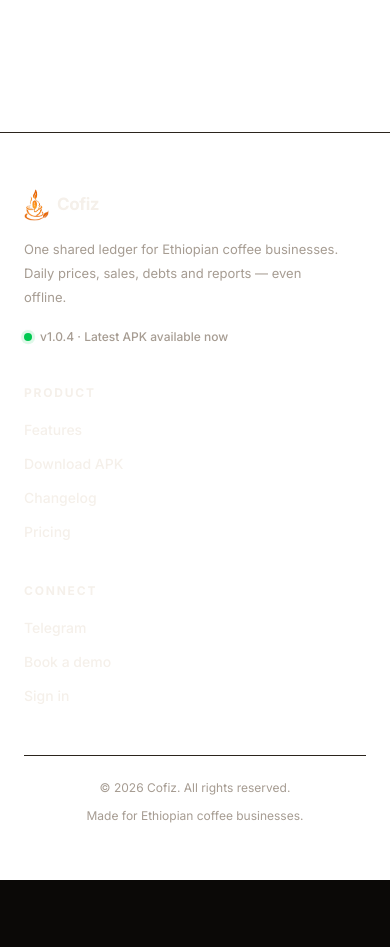
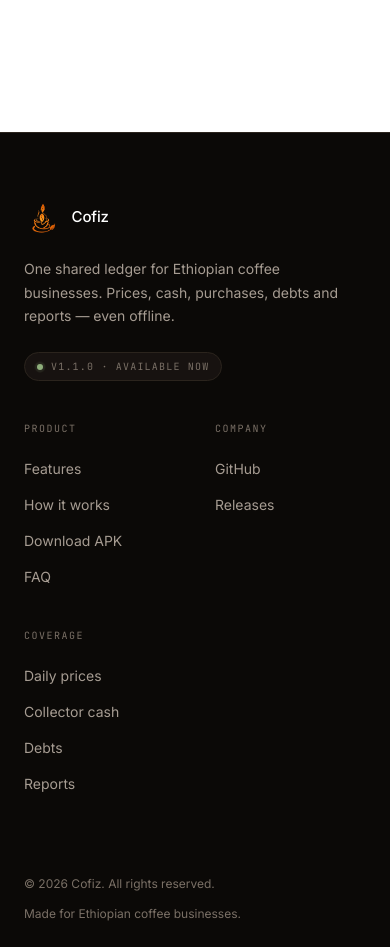
Before and after one commit to cofiz-org/cofiz-web, a Next.js app: page / in a window 390 px wide. Shown: the part 3440-4387 px from the top of the page. Before the commit the page ends 4320 px from the top, so only its background shows below. Built offline with nearby package versions, Linux system fonts and the light colour scheme.

Commit message:
feat: redesign footer

```diff
--- a/src/components/Footer.tsx
+++ b/src/components/Footer.tsx
@@ -1,92 +1,85 @@
-import Image from "next/image";
-import Link from "next/link";
+import Logo from "@/components/Logo";
+import { APK_URL, APK_VERSION, GITHUB_URL } from "@/site";
 
-const APK_URL = "https://github.com/cofiz-org/cofiz-dist/releases/latest";
-
-const product = [
+const columns = [
+  {
+    title: "Product",
+    links: [
       { label: "Features", href: "#features" },
+      { label: "How it works", href: "#how-it-works" },
       { label: "Download APK", href: APK_URL },
-  { label: "Changelog", href: "#changelog" },
-  { label: "Pricing", href: "#pricing" },
-];
-
-const connect = [
-  { label: "Telegram", href: "https://t.me/cofiz" },
-  { label: "Book a demo", href: "#demo" },
-  { label: "Sign in", href: "#signin" },
+      { label: "FAQ", href: "#faq" },
+    ],
+  },
+  {
+    title: "Company",
+    links: [
+      { label: "GitHub", href: GITHUB_URL },
+      {
+        label: "Releases",
+        href: "https://github.com/cofiz-org/cofiz-dist/releases",
+      },
+    ],
+  },
+  {
+    title: "Coverage",
+    links: [
+      { label: "Daily prices", href: "#prices" },
+      { label: "Collector cash", href: "#collectors" },
+      { label: "Debts", href: "#debts" },
+      { label: "Reports", href: "#reports" },
+    ],
+  },
 ];
 
 export default function Footer() {
   return (
-    <footer className="w-full border-t border-line bg-white">
-      <div className="mx-auto max-w-6xl px-6 py-14">
-        <div className="grid grid-cols-[2fr_1fr_1fr] gap-10 max-md:grid-cols-1">
-          <div>
-            <Link href="/" className="flex items-center gap-2">
-              <Image
-                src="/logo.png"
-                alt="Cofiz logo"
-                width={25}
-                height={32}
-                className="h-8 w-auto"
-                unoptimized
-              />
-              <span className="text-[17px] font-bold tracking-tight text-primary">
-                Cofiz
+    <footer className="border-t border-line bg-page px-6 pt-16 lg:px-12 lg:pt-20">
+      <div className="mx-auto max-w-7xl">
+        <div className="grid gap-10 lg:grid-cols-[1.6fr_1fr_1fr_1fr] lg:gap-12">
+          <div className="lg:col-span-1">
+            <Logo />
+            <p className="mt-5 max-w-xs text-[14px] leading-[1.7] text-muted">
+              One shared ledger for Ethiopian coffee businesses. Prices, cash,
+              purchases, debts and reports — even offline.
+            </p>
+            <p className="mt-6 inline-flex items-center gap-2 rounded-full border border-line bg-block px-3 py-1.5 font-mono text-[10px] uppercase tracking-[0.12em] text-subtle">
+              <span className="relative flex h-1.5 w-1.5">
+                <span className="absolute h-full w-full animate-ping rounded-full bg-success opacity-60" />
+                <span className="h-1.5 w-1.5 rounded-full bg-success" />
               </span>
-            </Link>
-            <p className="mt-4 max-w-xs text-[13px] leading-6 text-muted">
-              One shared ledger for Ethiopian coffee businesses. Daily
-              prices, sales, debts and reports — even offline.
-            </p>
-            <div className="mt-5 flex items-center gap-2">
-              <span className="relative flex h-2 w-2">
-                <span className="absolute h-full w-full animate-ping rounded-full bg-green-500 opacity-60" />
-                <span className="h-2 w-2 rounded-full bg-green-500" />
-              </span>
-              <p className="text-xs font-medium text-muted">
-                v1.0.4 · Latest APK available now
+              {APK_VERSION} · Available now
             </p>
           </div>
-          </div>
-          <nav aria-label="Product">
-            <p className="text-xs font-bold tracking-[0.15em] text-ink/50 uppercase">
-              Product
+
+          <div className="grid grid-cols-2 gap-10 lg:col-span-3 lg:grid-cols-3 lg:gap-12">
+            {columns.map((column) => (
+              <nav key={column.title} aria-label={column.title}>
+                <p className="font-mono text-[10px] uppercase tracking-[0.15em] text-subtle">
+                  {column.title}
                 </p>
-            <ul className="mt-4 space-y-2.5">
-              {product.map((l) => (
-                <li key={l.label}>
+                <ul className="mt-5 space-y-3">
+                  {column.links.map((link) => (
+                    <li key={link.label}>
                       <a
-                    href={l.href}
-                    className="text-sm font-medium text-ink/75 transition-colors hover:text-primary"
+                        href={link.href}
+                        className="text-[14px] text-muted transition-colors hover:text-white"
                       >
-                    {l.label}
+                        {link.label}
                       </a>
                     </li>
                   ))}
                 </ul>
               </nav>
-          <nav aria-label="Connect">
-            <p className="text-xs font-bold tracking-[0.15em] text-ink/50 uppercase">
-              Connect
+            ))}
+          </div>
+        </div>
+
+        <div className="mt-14 flex flex-col gap-3 py-6 sm:flex-row sm:items-center sm:justify-between">
+          <p className="text-[12px] text-subtle">
+            © 2026 Cofiz. All rights reserved.
           </p>
-            <ul className="mt-4 space-y-2.5">
-              {connect.map((l) => (
-                <li key={l.label}>
-                  <a
-                    href={l.href}
-                    className="text-sm font-medium text-ink/75 transition-colors hover:text-primary"
-                  >
-                    {l.label}
-                  </a>
-                </li>
-              ))}
-            </ul>
-          </nav>
-        </div>
-        <div className="mt-12 flex items-center justify-between border-t border-line pt-6 max-md:flex-col max-md:gap-3">
-          <p className="text-xs text-muted">© 2026 Cofiz. All rights reserved.</p>
-          <p className="text-xs text-muted">
+          <p className="text-[12px] text-subtle">
             Made for Ethiopian coffee businesses.
           </p>
         </div>
```
Lines whose indentation alone changed are shown as unchanged.
